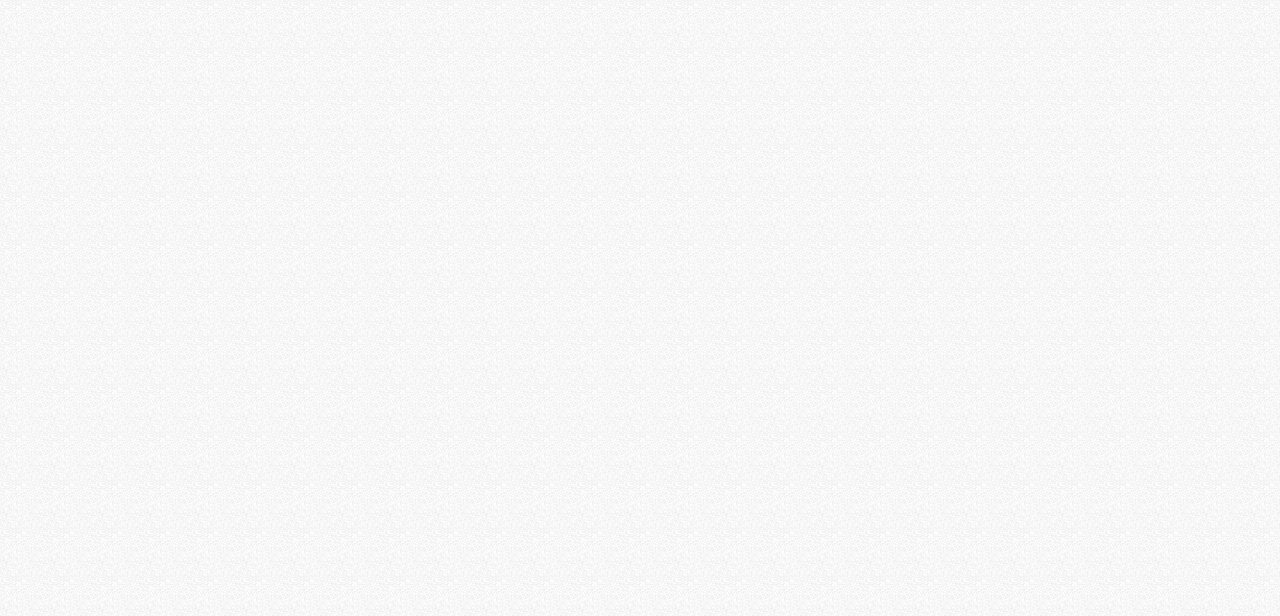
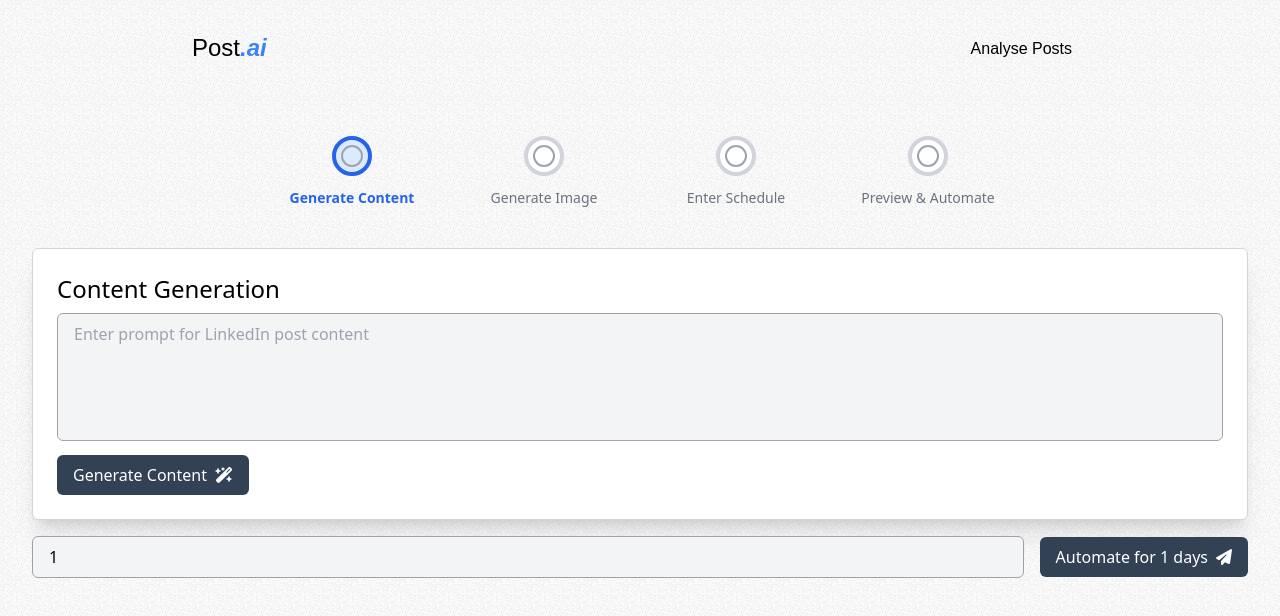
Before and after one commit to Aditya1101999/linkedin-post-automation, a React (Create React App) app in the folder client/: page /generate in a window 1280 px wide. Before the commit this address had no page. Shown: the top 616 px of the page. Built offline with nearby package versions, Linux system fonts and the light colour scheme.

Commit message:
added custom timeline component of text generation and image generation

```diff
--- a/client/package.json
+++ b/client/package.json
@@ -10,6 +10,7 @@
     "@testing-library/react": "^13.4.0",
     "@testing-library/user-event": "^13.5.0",
     "axios": "^1.7.7",
+    "lucide-react": "^0.475.0",
     "react": "^18.3.1",
     "react-dom": "^18.3.1",
     "react-markdown": "^9.0.1",
--- a/client/src/App.js
+++ b/client/src/App.js
@@ -1,103 +1,16 @@
-import React, { useState } from 'react';
-import axios from 'axios';
+import React from 'react';
 import Navbar from './components/Navbar';
-import { FontAwesomeIcon } from '@fortawesome/react-fontawesome';
-import {
-  faPaperPlane,
-} from '@fortawesome/free-solid-svg-icons';
-import ContentQuery from './components/ContentQuery';
-import ImageQuery from './components/ImageQuery';
 import Landing from './components/Landing';
-
 function App() {
-
-  const [content, setContent] = useState('');
-  const [image, setImage] = useState(null);
-  const [status, setStatus] = useState('');
-  const [days, setDays] = useState(1);
-
-  const handlePostToLinkedIn = async () => {
-    try {
-      const postResponse = await axios.post(
-        'https://linkedin-post-automation.onrender.com/api/v1/post-linkedin',
-        {
-          generated_content: content,
-          image_path: 'generated_image.png',
-        }
-      );
-
-      setStatus(postResponse.data.status);
-    } catch (error) {
-      console.error('Error posting to LinkedIn:', error);
-    }
-  };
-
-  const handleAutomatedPosts = async () => {
-    const limit=24*60*60;
-    for (let day = 0; day < days; day++) {
-      setStatus(`Posting for day ${day + 1}`);
-      // await handleGenerateContent();
-      // await handleGenerateImage();
-      await handlePostToLinkedIn();
-
-      if (day < days - 1) {
-        await new Promise((resolve) => setTimeout(resolve, limit));
-      }
-    }
-
-    setStatus('All posts completed');
-  };
-
   return (
-    <div>
+    <div className="flex flex-col h-screen">
       <Navbar />
-
-      <Landing/>
-
-      <div className="max-width flex items-center justify-between mt-4 space-x-4">
-        <input
-          type="number"
-          value={days}
-          onChange={(e) => setDays(Number(e.target.value))}
-          placeholder="Enter the number of days"
-          className="flex-grow px-4 py-2 bg-gray-100 border border-zinc-400 rounded-md"
-        />
-        <button
-          onClick={handleAutomatedPosts}
-          disabled={days < 1}
-          className={`flex items-center justify-center px-4 py-2 text-white rounded-md font-ubuntu ${
-            days < 1
-              ? 'bg-gray-400 cursor-not-allowed'
-              : 'bg-slate-700 hover:bg-black'
-          }`}
-        >
-          Automate for {days} days{' '}
-          <FontAwesomeIcon icon={faPaperPlane} className="ml-2" />
-        </button>
-      </div>
-
-      {status && (
-        <div className="max-width">
-          {status === 'success' ? (
-            <h4 className="text-md w-40 bg-green-200 border border-green-300 px-4 py-2 rounded-md font-ubuntu">
-              Status: {status}
-            </h4>
-          ) : (
-            <h4 className="text-md w-40 bg-red-200 border border-red-300 px-4 py-2 rounded-md font-ubuntu">
-              Status: {status}
-            </h4>
-          )}
-        </div>
-      )}
-
-      <div className="grid grid-cols-2 gap-4 mt-8 max-width mb-8">
-
-       <ContentQuery content={content} setContent={setContent}/>
-
-       <ImageQuery image={image} setImage={setImage}/>
+      <div className="flex-grow flex justify-center items-center">
+        <Landing />
       </div>
     </div>
   );
 }
 
+
 export default App;
--- /dev/null
+++ b/client/src/components/Generation.js
@@ -0,0 +1,89 @@
+import React, { useState } from 'react';
+import axios from 'axios';
+import { FontAwesomeIcon } from '@fortawesome/react-fontawesome';
+import {
+  faPaperPlane,
+} from '@fortawesome/free-solid-svg-icons';
+import ContentQuery from './ContentQuery';
+import ImageQuery from './ImageQuery';
+import Navbar from './Navbar';
+import Timeline from './Timeline';
+
+export default function Generation() {
+
+  const [content, setContent] = useState('');
+  const [status, setStatus] = useState('');
+  const [days, setDays] = useState(1);
+
+
+  const handlePostToLinkedIn = async () => {
+    try {
+      const postResponse = await axios.post(
+        'https://linkedin-post-automation.onrender.com/api/v1/post-linkedin',
+        {
+          generated_content: content,
+          image_path: 'generated_image.png',
+        }
+      );
+
+      setStatus(postResponse.data.status);
+    } catch (error) {
+      console.error('Error posting to LinkedIn:', error);
+    }
+  };
+
+  const handleAutomatedPosts = async () => {
+    const limit = 24 * 60 * 60;
+    for (let day = 0; day < days; day++) {
+      setStatus(`Posting for day ${day + 1}`);
+      await handlePostToLinkedIn();
+
+      if (day < days - 1) {
+        await new Promise((resolve) => setTimeout(resolve, limit));
+      }
+    }
+
+    setStatus('All posts completed');
+  };
+
+  return (
+    <>
+      <Navbar />
+      <Timeline/>
+      <div className="max-width flex items-center justify-between mt-4 space-x-4">
+        <input
+          type="number"
+          value={days}
+          onChange={(e) => setDays(Number(e.target.value))}
+          placeholder="Enter the number of days"
+          className="flex-grow px-4 py-2 bg-gray-100 border border-zinc-400 rounded-md"
+        />
+        <button
+          onClick={handleAutomatedPosts}
+          disabled={days < 1}
+          className={`flex items-center justify-center px-4 py-2 text-white rounded-md font-ubuntu ${days < 1
+              ? 'bg-gray-400 cursor-not-allowed'
+              : 'bg-slate-700 hover:bg-black'
+            }`}
+        >
+          Automate for {days} days{' '}
+          <FontAwesomeIcon icon={faPaperPlane} className="ml-2" />
+        </button>
+      </div>
+
+      {status && (
+        <div className="max-width">
+          {status === 'success' ? (
+            <h4 className="text-md w-40 bg-green-200 border border-green-300 px-4 py-2 rounded-md font-ubuntu">
+              Status: {status}
+            </h4>
+          ) : (
+            <h4 className="text-md w-40 bg-red-200 border border-red-300 px-4 py-2 rounded-md font-ubuntu">
+              Status: {status}
+            </h4>
+          )}
+        </div>
+      )}
+    </>
+  )
+}
--- a/client/src/components/Landing.js
+++ b/client/src/components/Landing.js
@@ -1,7 +1,12 @@
+import { NavLink } from "react-router-dom";
+import { FontAwesomeIcon } from '@fortawesome/react-fontawesome';
+import {
+  faArrowRight,
+} from '@fortawesome/free-solid-svg-icons';
 export default function Landing() {
     return (
         <>
-            <div className="flex flex-col items-center justify-center max-w-3xl m-auto mt-10 h-96 text-center">
+            <div className="flex flex-col items-center justify-center max-w-3xl m-auto h-96 text-center">
                 <h2 className="px-4 py-2 text-xs font-semibold bg-white border border-blue-400 rounded-full shadow-xl font-montserrat">
                     Beta version now live
                 </h2>
@@ -12,6 +17,8 @@ export default function Landing() {
                 <p className="mt-1 text-xl text-slate-600 font-montserrat">
                     Improve your post quality by AI-powered content and image generation
                 </p>
+
+                <NavLink to='/generate' className="w-1/4 mt-5 px-4 py-3 bg-blue-500 hover:bg-blue-700 transition-all text-white font-montserrat rounded-full">Get Started <FontAwesomeIcon icon={faArrowRight} className="ml-2"/></NavLink>
             </div>
         </>
     )
--- /dev/null
+++ b/client/src/components/Timeline.js
@@ -0,0 +1,55 @@
+import { useState } from "react";
+import { CheckCircle, Circle } from "lucide-react";
+import ContentQuery from "./ContentQuery";
+import ImageQuery from "./ImageQuery";
+
+export default function Timeline() {
+    const [active, setActive] = useState(0);
+    const [content, setContent] = useState('');
+    const [image, setImage] = useState(null);
+
+
+    const steps = [
+        { id: 0, label: "Generate Content" },
+        { id: 1, label: "Generate Image" },
+        { id: 2, label: "Enter Schedule" },
+        { id: 3, label: "Preview & Automate" }
+    ];
+
+    return (
+        <>
+            <div className="max-w-3xl mx-auto mt-10 flex justify-between mb-10">
+                {steps.map((step) => (
+                    <div key={step.id} className="flex flex-col items-center w-1/4">
+                        <div
+                            className={`flex items-center justify-center w-10 h-10 rounded-full border-4 transition-all duration-300 ${
+                                active >= step.id ? "border-blue-600 bg-blue-100" : "border-gray-300 bg-white"
+                            }`}
+                        >
+                            {active > step.id ? <CheckCircle className="text-blue-600 w-6 h-6" /> : <Circle className="text-gray-400 w-6 h-6" />}
+                        </div>
+                        <button
+                            onClick={() => setActive(step.id)}
+                            className={`mt-3 text-sm font-medium text-montserrat transition-all ${
+                                active >= step.id ? "text-blue-600 font-semibold" : "text-gray-500 hover:text-gray-700"
+                            }`}
+                        >
+                            {step.label}
+                        </button>
+                    </div>
+                ))}
+            </div>
+            <div className="max-width">
+            {active === 0 ? (
+                    <ContentQuery content={content} setContent={setContent} />
+                ) : active === 1 ? (
+                    <ImageQuery image={image} setImage={setImage} />
+                ) : active === 2 ? (
+                    <h1 className="text-lg font-semibold text-gray-700">Enter your Schedule</h1>
+                ) : (
+                    <h1 className="text-lg font-semibold text-gray-700">Preview and Automate Page</h1>
+                )}
+                </div>
+        </>
+    );
+}
--- a/client/src/index.js
+++ b/client/src/index.js
@@ -4,6 +4,7 @@ import {BrowserRouter, Routes, Route} from "react-router-dom"
 import './index.css';
 import Postanalysis from './pages/Postanalysis';
 import App from './App';
+import Generation from './components/Generation';
 
 
 export default function Approuter(){
@@ -12,6 +13,7 @@ export default function Approuter(){
     <Routes>
         <Route path="/" element={<App />}></Route>
         <Route path="/postanalysis" element={<Postanalysis />}></Route>
+        <Route path="/generate" element={<Generation />}></Route>
     </Routes>
     </BrowserRouter>
   )
```
Also changed, not shown: 1 other file (tests, documents, lock files or other folders).
